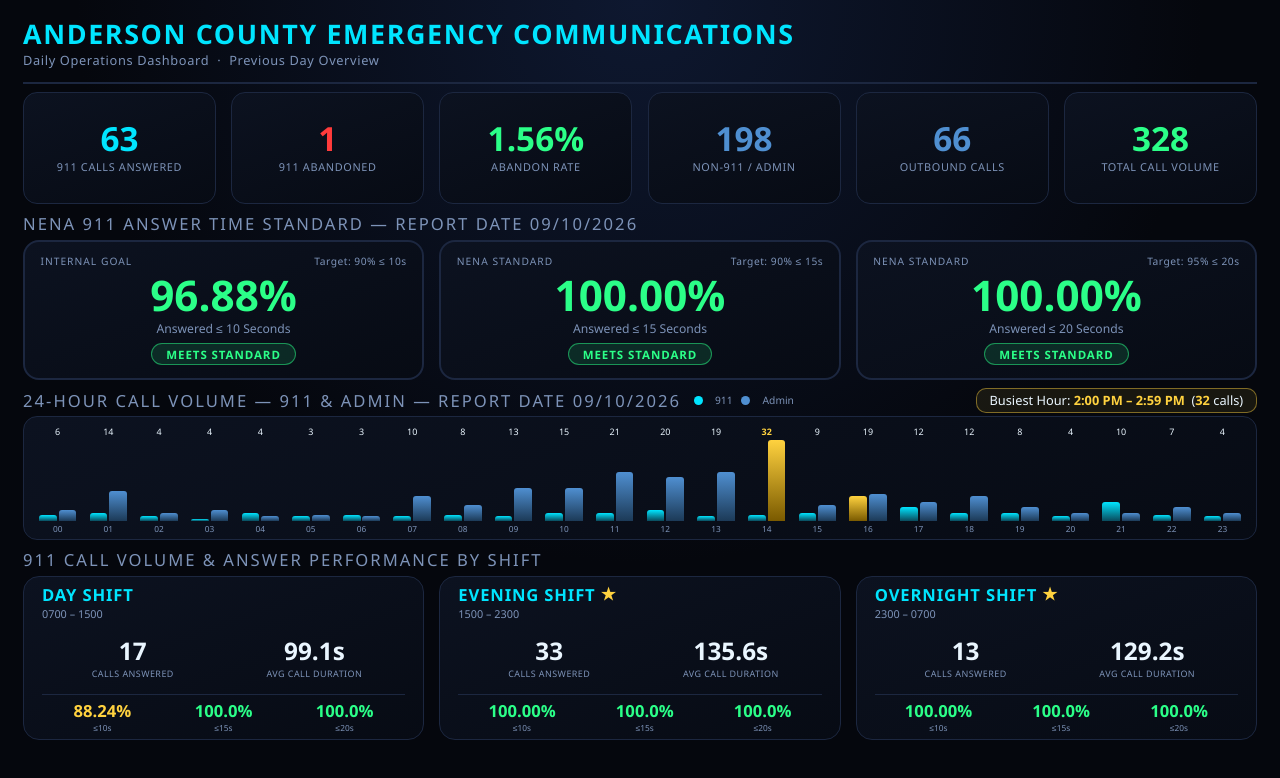
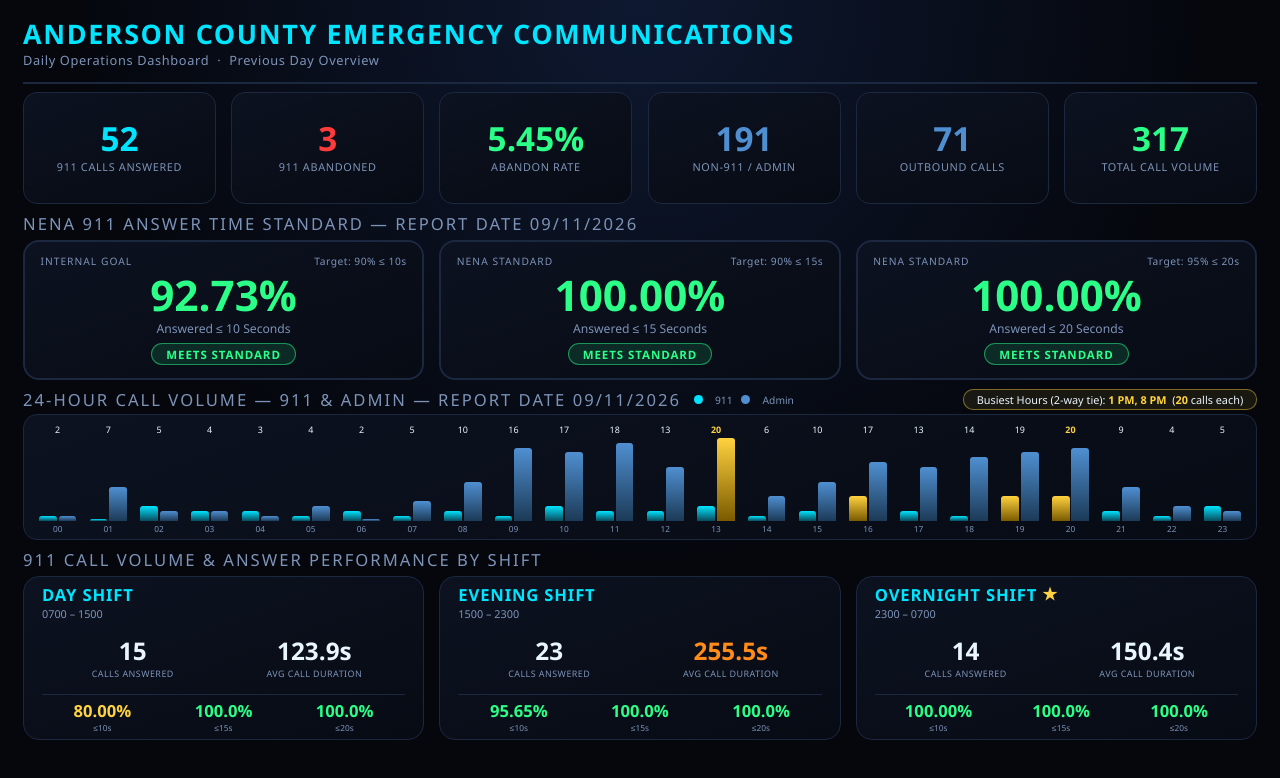
Before and after one commit to acecd-tn/ecc-dashboard, a plain HTML site: page index.html in a window 1280 px wide. Drawn offline with Linux system fonts and the light colour scheme.

Commit message:
Update daily dashboard for 09/11/2026

```diff
--- a/index.html
+++ b/index.html
@@ -210,40 +210,40 @@
 
   <div class="metrics-row">
     <div class="card c-cyan">
-      <div class="val">63</div>
+      <div class="val">52</div>
       <div class="lbl">911 Calls Answered</div>
     </div>
     <div class="card c-red">
-      <div class="val">1</div>
+      <div class="val">3</div>
       <div class="lbl">911 Abandoned</div>
     </div>
     <div class="card">
-      <div class="val abandon-rate" id="abandonRate" data-pct="1.56">1.56%</div>
+      <div class="val abandon-rate" id="abandonRate" data-pct="5.45">5.45%</div>
       <div class="lbl">Abandon Rate</div>
     </div>
     <div class="card c-admin">
-      <div class="val">198</div>
+      <div class="val">191</div>
       <div class="lbl">Non-911 / Admin</div>
     </div>
     <div class="card c-admin">
-      <div class="val">66</div>
+      <div class="val">71</div>
       <div class="lbl">Outbound Calls</div>
     </div>
     <div class="card c-green">
-      <div class="val">328</div>
+      <div class="val">317</div>
       <div class="lbl">Total Call Volume</div>
     </div>
   </div>
 
   <div class="nena-wrap">
-    <div class="section-title">NENA 911 Answer Time Standard — Report Date 09/10/2026</div>
+    <div class="section-title">NENA 911 Answer Time Standard — Report Date 09/11/2026</div>
     <div class="nena-row">
       <div class="nena-card">
         <div class="labels-row">
           <div class="badge">Internal Goal</div>
           <div class="goal">Target: 90% ≤ 10s</div>
         </div>
-        <div class="pct status-pass">96.88%</div>
+        <div class="pct status-pass">92.73%</div>
         <div class="desc">Answered ≤ 10 Seconds</div>
         <div class="pill pill-pass">MEETS STANDARD</div>
       </div>
@@ -271,7 +271,7 @@
   <div class="timeline-wrap">
     <div class="timeline-header">
       <div class="tl-left">
-        <div class="section-title">24-Hour Call Volume — 911 &amp; Admin — Report Date 09/10/2026</div>
+        <div class="section-title">24-Hour Call Volume — 911 &amp; Admin — Report Date 09/11/2026</div>
         <div class="tl-legend"><span class="dot dot-911"></span>911<span class="dot dot-admin"></span>Admin</div>
       </div>
       <div class="busiest" id="busiest">Busiest Hour: <b>—</b></div>
@@ -289,11 +289,11 @@
         <div class="shift-name">DAY SHIFT <span class="shift-star">★</span></div>
         <div class="shift-time">0700 – 1500</div>
         <div class="shift-stats">
-          <div class="shift-stat"><div class="n">17</div><div class="l">Calls Answered</div></div>
-          <div class="shift-stat"><div class="n dur" data-secs="99.1">99.1s</div><div class="l">Avg Call Duration</div></div>
+          <div class="shift-stat"><div class="n">15</div><div class="l">Calls Answered</div></div>
+          <div class="shift-stat"><div class="n dur" data-secs="123.9">123.9s</div><div class="l">Avg Call Duration</div></div>
         </div>
         <div class="shift-nena">
-          <div><div class="v ten-sec" data-tenpct="88.24">88.24%</div><div class="k">≤10s</div></div>
+          <div><div class="v ten-sec" data-tenpct="80.00">80.00%</div><div class="k">≤10s</div></div>
           <div><div class="v status-pass" data-pct15="100.0">100.0%</div><div class="k">≤15s</div></div>
           <div><div class="v status-pass" data-pct20="100.0">100.0%</div><div class="k">≤20s</div></div>
         </div>
@@ -303,11 +303,11 @@
         <div class="shift-name">EVENING SHIFT <span class="shift-star">★</span></div>
         <div class="shift-time">1500 – 2300</div>
         <div class="shift-stats">
-          <div class="shift-stat"><div class="n">33</div><div class="l">Calls Answered</div></div>
-          <div class="shift-stat"><div class="n dur" data-secs="135.6">135.6s</div><div class="l">Avg Call Duration</div></div>
+          <div class="shift-stat"><div class="n">23</div><div class="l">Calls Answered</div></div>
+          <div class="shift-stat"><div class="n dur" data-secs="255.5">255.5s</div><div class="l">Avg Call Duration</div></div>
         </div>
         <div class="shift-nena">
-          <div><div class="v ten-sec" data-tenpct="100.00">100.00%</div><div class="k">≤10s</div></div>
+          <div><div class="v ten-sec" data-tenpct="95.65">95.65%</div><div class="k">≤10s</div></div>
           <div><div class="v status-pass" data-pct15="100.0">100.0%</div><div class="k">≤15s</div></div>
           <div><div class="v status-pass" data-pct20="100.0">100.0%</div><div class="k">≤20s</div></div>
         </div>
@@ -317,8 +317,8 @@
         <div class="shift-name">OVERNIGHT SHIFT <span class="shift-star">★</span></div>
         <div class="shift-time">2300 – 0700</div>
         <div class="shift-stats">
-          <div class="shift-stat"><div class="n">13</div><div class="l">Calls Answered</div></div>
-          <div class="shift-stat"><div class="n dur" data-secs="129.2">129.2s</div><div class="l">Avg Call Duration</div></div>
+          <div class="shift-stat"><div class="n">14</div><div class="l">Calls Answered</div></div>
+          <div class="shift-stat"><div class="n dur" data-secs="150.4">150.4s</div><div class="l">Avg Call Duration</div></div>
         </div>
         <div class="shift-nena">
           <div><div class="v ten-sec" data-tenpct="100.00">100.00%</div><div class="k">≤10s</div></div>
@@ -333,9 +333,9 @@
 </div>
 
 <script>
-// 24-hour call volume, TWO series (from HourlySpeedOfAnswerRollup + CallsPerHourRollup/Administrative, 09/10/2026)
-const hourly911 = [2,3,1,0,3,1,2,1,2,1,3,3,4,1,2,3,9,5,3,3,1,7,2,1];
-const hourlyAdmin = [4,11,3,4,1,2,1,9,6,12,12,18,16,18,30,6,10,7,9,5,3,3,5,3];
+// 24-hour call volume, TWO series (from HourlySpeedOfAnswerRollup + CallsPerHourRollup/Administrative, 09/11/2026)
+const hourly911 = [1,0,3,2,2,1,2,1,2,1,3,2,2,3,1,2,5,2,1,5,5,2,1,3];
+const hourlyAdmin = [1,7,2,2,1,3,0,4,8,15,14,16,11,17,5,8,12,11,13,14,15,7,3,2];
 
 const max911 = Math.max(...hourly911);
 const maxAdmin = Math.max(...hourlyAdmin);
```
